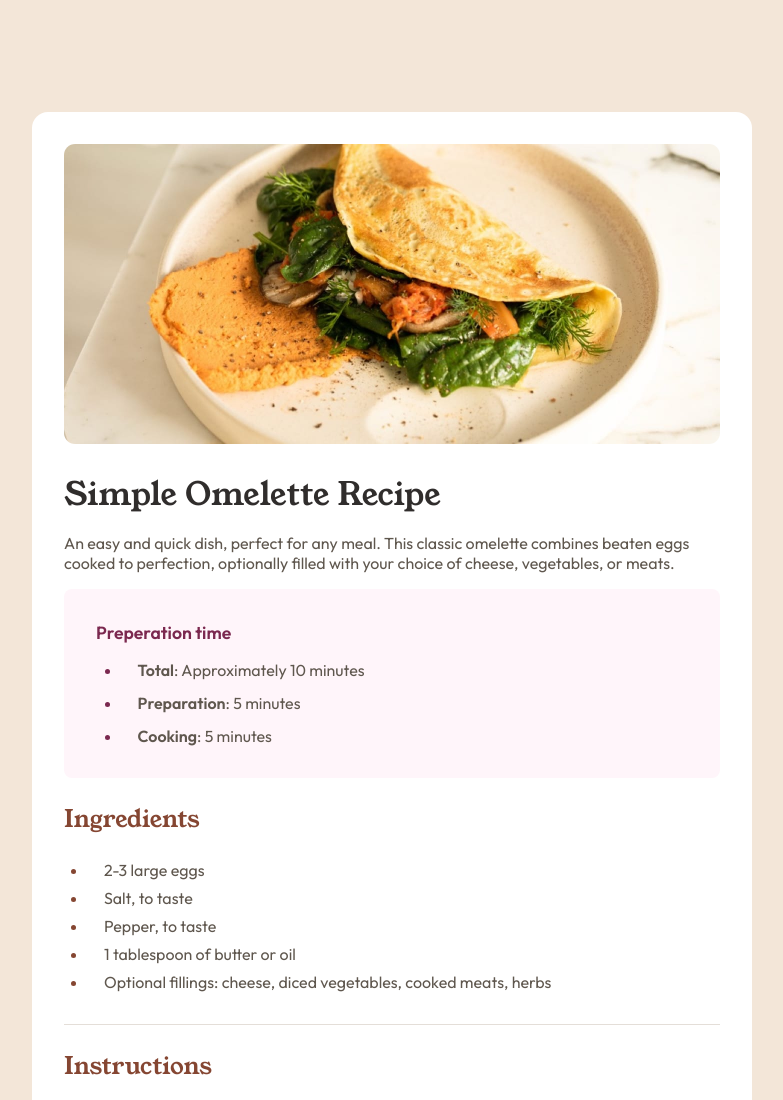
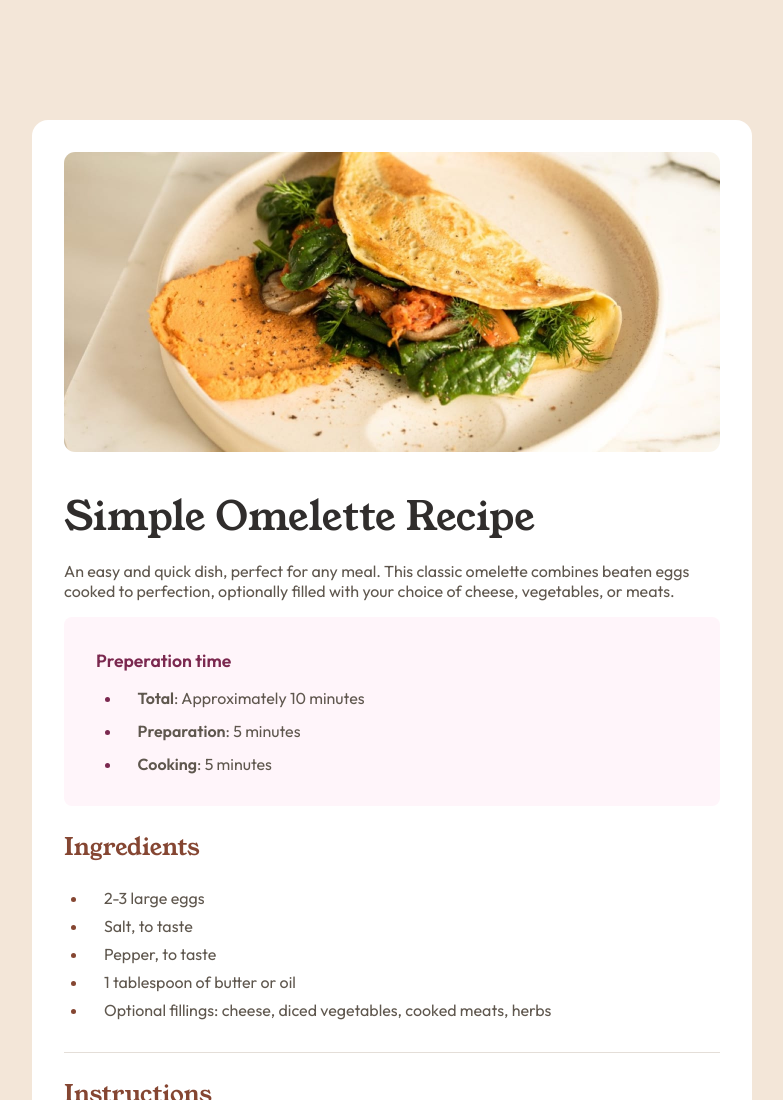
Before and after one commit to Perfect-Patience/frontend-mentor-challenges, a website: page recipe-page/index.html in a window 1280 px wide. Shown: the top 1100 px of the page, without its empty margins (248-1031 px from the left). Drawn offline with Linux system fonts and the light colour scheme.

Commit message:
makes changes to recipe page challenge

```diff
--- a/recipe-page/styles.css
+++ b/recipe-page/styles.css
@@ -32,7 +32,7 @@ body {
   display: flex;
   align-items: center;
   justify-content: center;
-  padding-top: 7rem;
+  padding: 7.5rem 0;
   position: relative;
   font-family: "Outfit";
 }
@@ -80,13 +80,13 @@ main section:nth-of-type(1) img {
   width: 100%;
   height: auto;
   border-radius: 0.7rem;
-  margin-bottom: 1.5rem;
+  margin-bottom: 2rem;
 }
 
 h1 {
   font-family: "young serif";
   font-weight: 400;
-  font-size: 2rem;
+  font-size: 2.5rem;
   margin-bottom: 1rem;
   color: var(--stone-900);
 }
```
